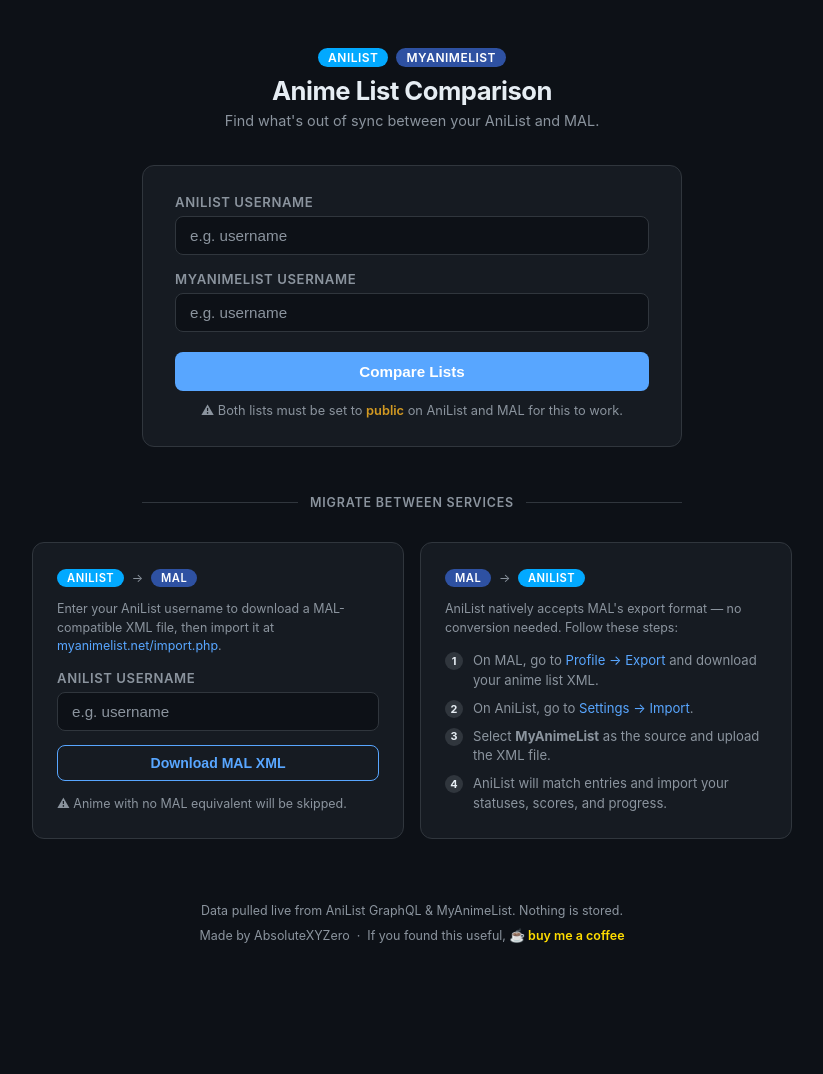
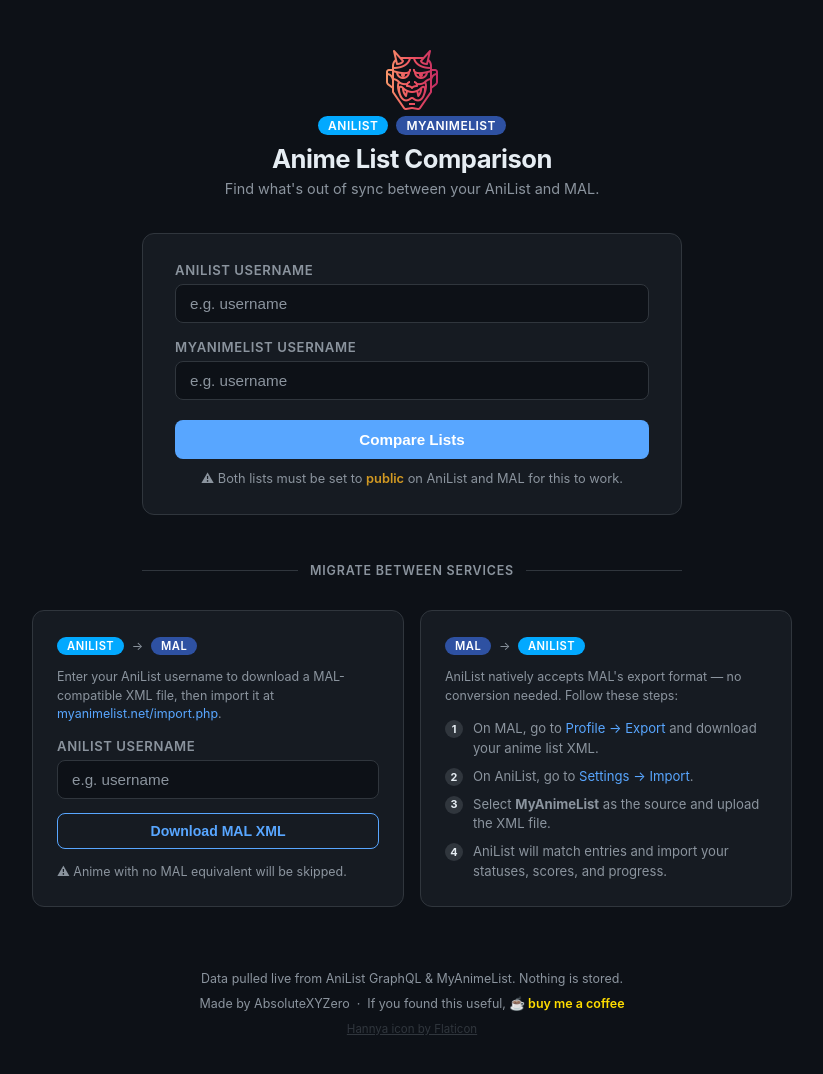
Before and after one commit to AbsoluteXYZero/anilist-mal-compare, a website: page public/index.html in a window 1280 px wide. Shown: the whole page, without its empty margins (228-1051 px from the left). Before the commit the page ends 1029 px from the top, so only its background shows below. Drawn offline with Linux system fonts and the light colour scheme.

Commit message:
Add files via upload

```diff
--- a/public/index.html
+++ b/public/index.html
@@ -3,7 +3,8 @@
 <head>
   <meta charset="UTF-8">
   <meta name="viewport" content="width=device-width, initial-scale=1.0">
-  <title>AniList vs MAL Comparison</title>
+  <title>AniListDiff — Anime List Comparison</title>
+  <link rel="icon" type="image/png" href="/favicon.png">
   <style>
     *, *::before, *::after { box-sizing: border-box; margin: 0; padding: 0; }
 
@@ -232,6 +233,7 @@
 </head>
 <body>
 
+  <img src="/favicon.png" alt="Hannya" style="width:64px;height:64px;margin-bottom:4px">
   <div class="badges">
     <a class="badge al" href="https://anilist.co" target="_blank" rel="noopener">AniList</a>
     <a class="badge mal" href="https://myanimelist.net" target="_blank" rel="noopener">MyAnimeList</a>
@@ -298,7 +300,7 @@
 
   </div>
 
-  <footer>Data pulled live from AniList GraphQL &amp; MyAnimeList. Nothing is stored.<br>Made by AbsoluteXYZero &nbsp;·&nbsp; If you found this useful, <a href="https://buymeacoffee.com/absolutexyzero" target="_blank" rel="noopener" class="coffee-link">☕ buy me a coffee</a></footer>
+  <footer>Data pulled live from AniList GraphQL &amp; MyAnimeList. Nothing is stored.<br>Made by AbsoluteXYZero &nbsp;·&nbsp; If you found this useful, <a href="https://buymeacoffee.com/absolutexyzero" target="_blank" rel="noopener" class="coffee-link">☕ buy me a coffee</a><br><a href="https://www.flaticon.com/free-icons/hannya" title="hannya icons" target="_blank" rel="noopener" style="color:var(--border);font-size:0.72rem">Hannya icon by Flaticon</a></footer>
 
 <script>
   function extractUsername(input, type) {
```
Also changed, not shown: public/favicon.png (added).
